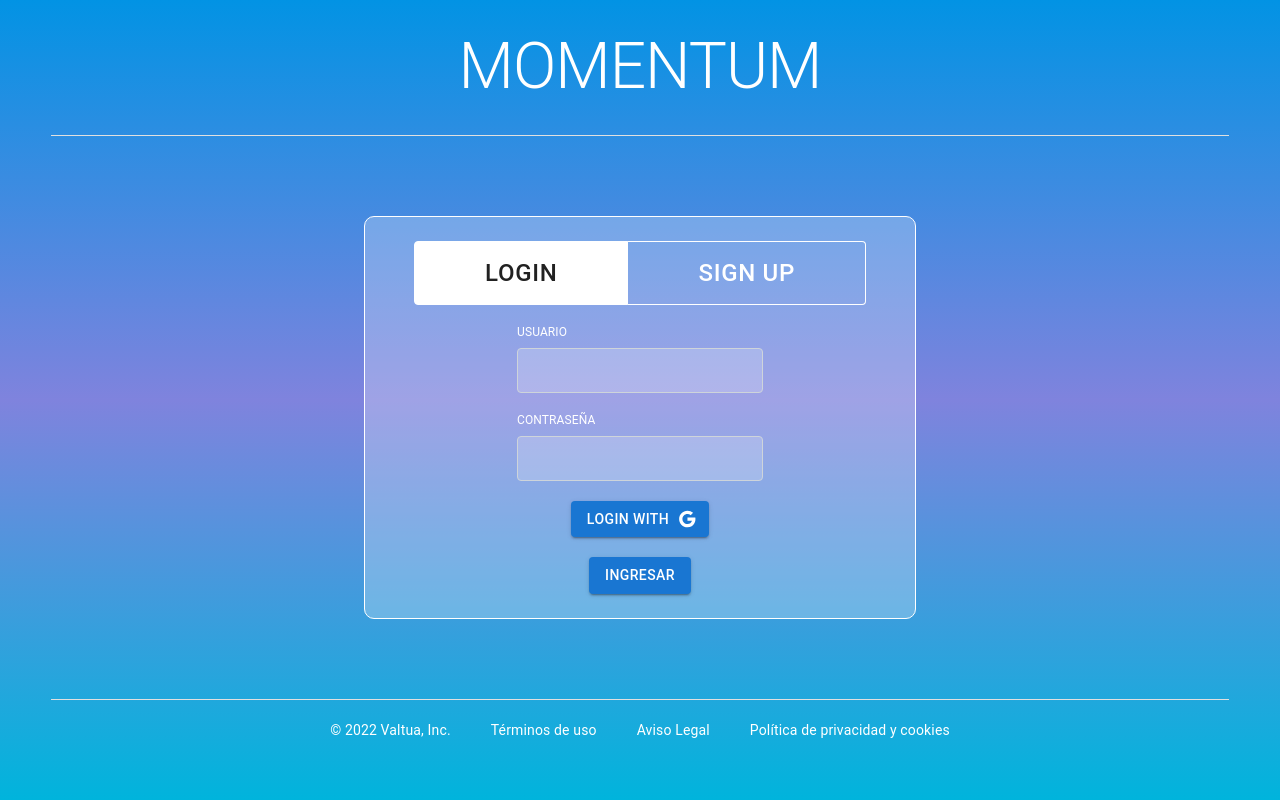
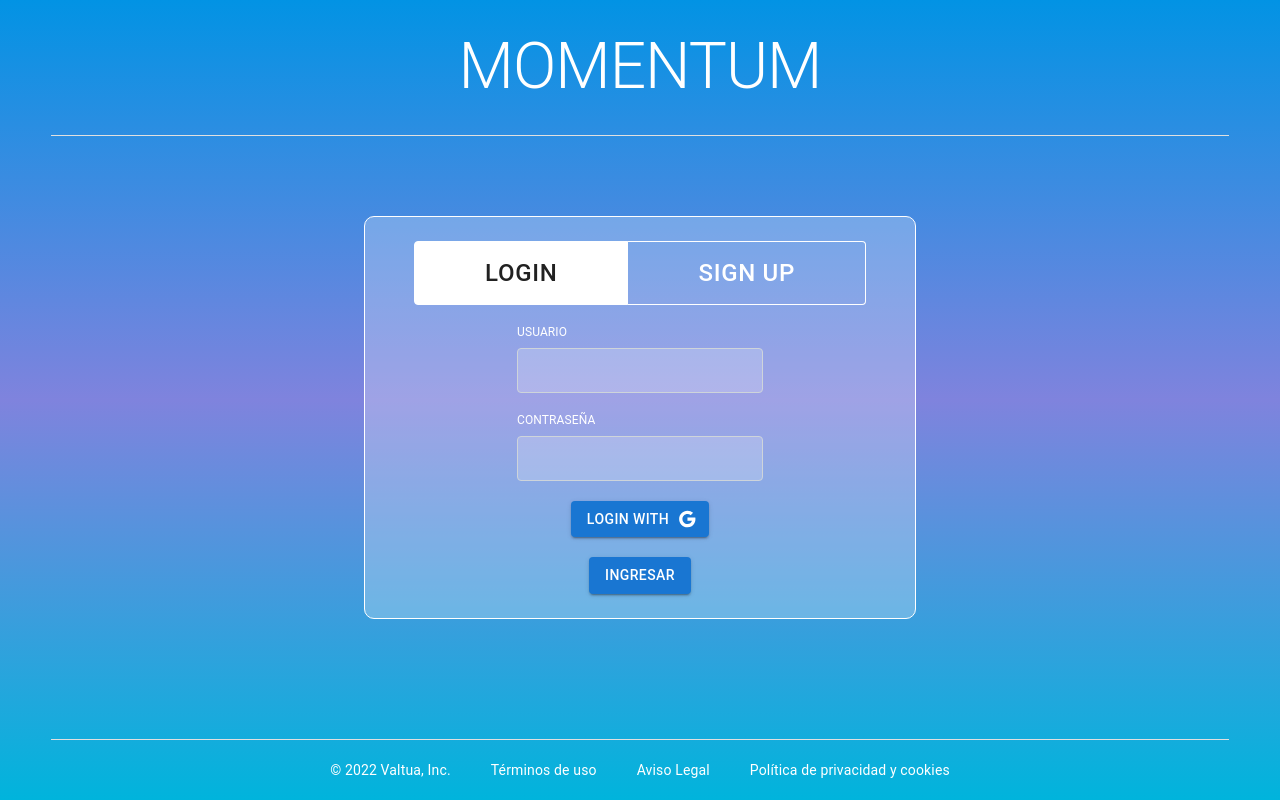
Before and after one commit to AdrianGonzalezFilgueira/fototeca-20, a Next.js app: page / in a window 1280 px wide. Built offline with nearby package versions, Linux system fonts and the light colour scheme.

Commit message:
footer solucionado

```diff
--- a/components/Footer.js
+++ b/components/Footer.js
@@ -3,7 +3,7 @@ import { Box } from "@mui/system";
 
 export default function Footer() {
   return (
-    <footer>
+    <>
       <Divider
         style={{
           backgroundColor: "white",
@@ -14,9 +14,8 @@ export default function Footer() {
       <Box
         gap={5}
         display="flex"
-        alignItems="center"
         justifyContent="center"
-        my={2.5}
+        py={2.5}
         color="white"
       >
         <Typography variant="body2">
@@ -32,6 +31,6 @@ export default function Footer() {
           Política de privacidad y cookies
         </Typography>
       </Box>
-    </footer>
+    </>
   );
 }
--- a/pages/_app.js
+++ b/pages/_app.js
@@ -6,13 +6,13 @@ import "../styles/globals.css";
 export default function MyApp({ Component, pageProps }) {
   return (
     <>
-      <Box>
+      <Box style={{ flex: "0 0 auto" }}>
         <Navbar />
       </Box>
-      <Box>
+      <Box style={{ flex: "1 0 auto" }}>
         <Component {...pageProps} />
       </Box>
-      <Box>
+      <Box style={{ flex: "0 0 auto" }}>
         <Footer />
       </Box>
     </>
--- a/styles/globals.css
+++ b/styles/globals.css
@@ -1,10 +1,14 @@
-html,
-body {
-  height: 100%;
+* {
+  box-sizing: border-box;
   padding: 0;
   margin: 0;
   font-family: -apple-system, BlinkMacSystemFont, Segoe UI, Roboto, Oxygen,
     Ubuntu, Cantarell, Fira Sans, Droid Sans, Helvetica Neue, sans-serif;
+}
+
+html,
+body {
+  height: 100%;
 }
 
 body {
@@ -14,17 +18,17 @@ body {
     rgba(0, 8, 188, 0.5) 50%,
     #00b4dc 100%
   );
+  background-repeat: no-repeat;
+  background-attachment: fixed;
+}
+
+#__next {
+  height: 100%;
   display: flex;
   flex-direction: column;
-  background-repeat: no-repeat;
-  background-attachment: fixed;
 }
 
 a {
   color: inherit;
   text-decoration: none;
 }
-
-* {
-  box-sizing: border-box;
-}
```
Also changed, not shown: 1 other file (tests, documents, lock files or other folders).
